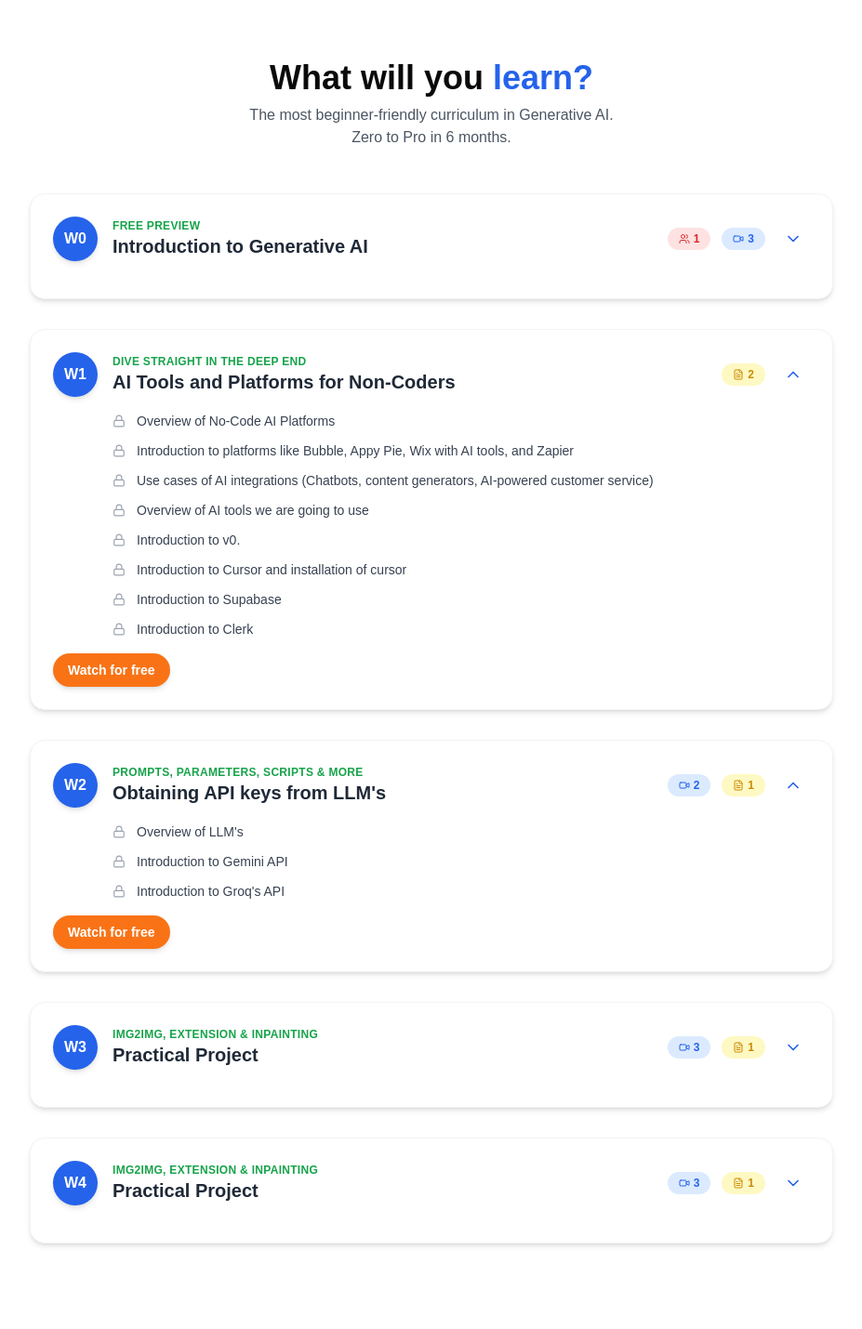
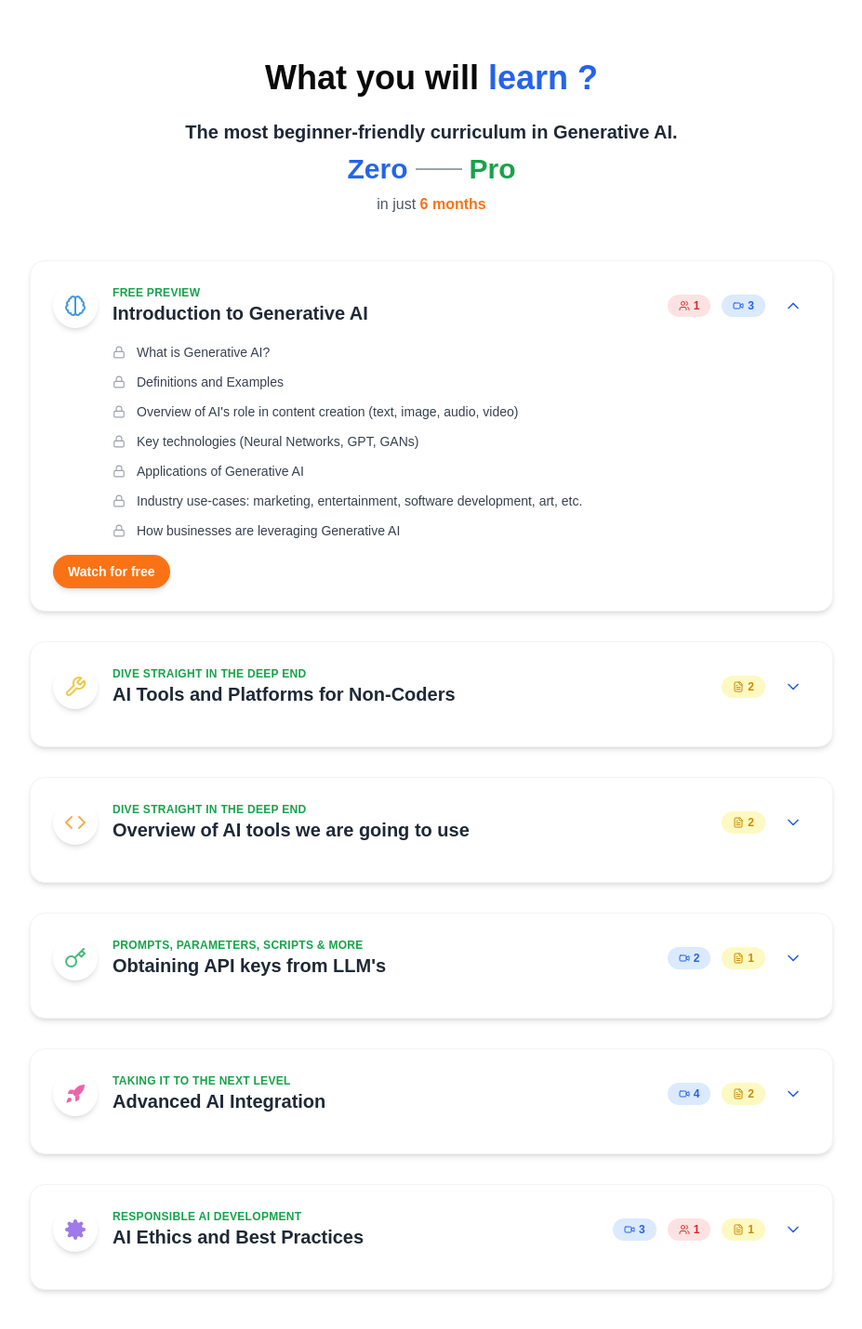
Before and after one commit to vamshichintu002/Course-Landing-Page, a Next.js app: page / in a window 1280 px wide. Shown: the top 1430 px of the page at 93% size, without its empty margins (176-1103 px from the left). Built offline with nearby package versions, Linux system fonts and the light colour scheme.

Commit message:
Added Icons

```diff
--- a/components/curriculum-section.tsx
+++ b/components/curriculum-section.tsx
@@ -3,11 +3,58 @@
 import React, { useState } from 'react'
 import { ChevronDown, Lock, Video, Users, FileText } from 'lucide-react'
 import { motion, AnimatePresence } from 'framer-motion'
+import { TypeAnimation } from 'react-type-animation'
+
+// Updated custom SVG icons for modules 1, 2, and 3
+const BrainIcon = () => (
+  <svg xmlns="http://www.w3.org/2000/svg" width="24" height="24" viewBox="0 0 24 24" fill="none" stroke="#4299e1" strokeWidth="2" strokeLinecap="round" strokeLinejoin="round">
+    <path d="M9.5 2A2.5 2.5 0 0 1 12 4.5v15a2.5 2.5 0 0 1-4.96.44 2.5 2.5 0 0 1-2.96-3.08 3 3 0 0 1-.34-5.58 2.5 2.5 0 0 1 1.32-4.24 2.5 2.5 0 0 1 1.98-3A2.5 2.5 0 0 1 9.5 2Z"/>
+    <path d="M14.5 2A2.5 2.5 0 0 0 12 4.5v15a2.5 2.5 0 0 0 4.96.44 2.5 2.5 0 0 0 2.96-3.08 3 3 0 0 0 .34-5.58 2.5 2.5 0 0 0-1.32-4.24 2.5 2.5 0 0 0-1.98-3A2.5 2.5 0 0 0 14.5 2Z"/>
+  </svg>
+);
+
+const ToolsIcon = () => (
+  <svg xmlns="http://www.w3.org/2000/svg" width="24" height="24" viewBox="0 0 24 24" fill="none" stroke="#ecc94b" strokeWidth="2" strokeLinecap="round" strokeLinejoin="round">
+    <path d="M14.7 6.3a1 1 0 0 0 0 1.4l1.6 1.6a1 1 0 0 0 1.4 0l3.77-3.77a6 6 0 0 1-7.94 7.94l-6.91 6.91a2.12 2.12 0 0 1-3-3l6.91-6.91a6 6 0 0 1 7.94-7.94l-3.76 3.76z"/>
+  </svg>
+);
+
+const KeyIcon = () => (
+  <svg xmlns="http://www.w3.org/2000/svg" width="24" height="24" viewBox="0 0 24 24" fill="none" stroke="#48bb78" strokeWidth="2" strokeLinecap="round" strokeLinejoin="round">
+    <path d="M21 2l-2 2m-7.61 7.61a5.5 5.5 0 1 1-7.778 7.778 5.5 5.5 0 0 1 7.777-7.777zm0 0L15.5 7.5m0 0l3 3L22 7l-3-3m-3.5 3.5L19 4"/>
+  </svg>
+);
+
+// Add two more icon components
+const RocketIcon = () => (
+  <svg xmlns="http://www.w3.org/2000/svg" width="24" height="24" viewBox="0 0 24 24" fill="#ed64a6">
+    <path d="M4.5 16.5c-1.5 1.26-2 5-2 5s3.74-.5 5-2c.71-.84.7-2.13-.09-2.91a2.18 2.18 0 0 0-2.91-.09z"/>
+    <path d="M12 15l-3-3a22 22 0 0 1 2-3.95A12.88 12.88 0 0 1 22 2c0 2.72-.78 7.5-6 11a22.35 22.35 0 0 1-4 2z"/>
+    <path d="M9 12H4s.55-3.03 2-4c1.62-1.08 5 0 5 0"/>
+    <path d="M12 15v5s3.03-.55 4-2c1.08-1.62 0-5 0-5"/>
+  </svg>
+);
+
+const GearIcon = () => (
+  <svg xmlns="http://www.w3.org/2000/svg" width="24" height="24" viewBox="0 0 24 24" fill="#9f7aea">
+    <circle cx="12" cy="12" r="3"/>
+    <path d="M19.4 15a1.65 1.65 0 0 0 .33 1.82l.06.06a2 2 0 0 1 0 2.83 2 2 0 0 1-2.83 0l-.06-.06a1.65 1.65 0 0 0-1.82-.33 1.65 1.65 0 0 0-1 1.51V21a2 2 0 0 1-2 2 2 2 0 0 1-2-2v-.09A1.65 1.65 0 0 0 9 19.4a1.65 1.65 0 0 0-1.82.33l-.06.06a2 2 0 0 1-2.83 0 2 2 0 0 1 0-2.83l.06-.06a1.65 1.65 0 0 0 .33-1.82 1.65 1.65 0 0 0-1.51-1H3a2 2 0 0 1-2-2 2 2 0 0 1 2-2h.09A1.65 1.65 0 0 0 4.6 9a1.65 1.65 0 0 0-.33-1.82l-.06-.06a2 2 0 0 1 0-2.83 2 2 0 0 1 2.83 0l.06.06a1.65 1.65 0 0 0 1.82.33H9a1.65 1.65 0 0 0 1-1.51V3a2 2 0 0 1 2-2 2 2 0 0 1 2 2v.09a1.65 1.65 0 0 0 1 1.51 1.65 1.65 0 0 0 1.82-.33l.06-.06a2 2 0 0 1 2.83 0 2 2 0 0 1 0 2.83l-.06.06a1.65 1.65 0 0 0-.33 1.82V9a1.65 1.65 0 0 0 1.51 1H21a2 2 0 0 1 2 2 2 2 0 0 1-2 2h-.09a1.65 1.65 0 0 0-1.51 1z"/>
+  </svg>
+);
+
+// Add a new icon for week 2
+const CodeIcon = () => (
+  <svg xmlns="http://www.w3.org/2000/svg" width="24" height="24" viewBox="0 0 24 24" fill="none" stroke="#f6ad55" strokeWidth="2" strokeLinecap="round" strokeLinejoin="round">
+    <polyline points="16 18 22 12 16 6"></polyline>
+    <polyline points="8 6 2 12 8 18"></polyline>
+  </svg>
+);
 
 const initialModules = [
   {
     week: 0,
     title: "Introduction to Generative AI",
+    icon: <BrainIcon />,
     type: "FREE PREVIEW",
     lessons: [
       { type: "live", count: 1 },
@@ -15,7 +62,7 @@ const initialModules = [
 
       } // Updated count for new lessons
     ],
-    expanded: false,
+    expanded: true,
     subLessons: [
       { title: "What is Generative AI?" },
       { title: "Definitions and Examples" },
@@ -29,16 +76,29 @@ const initialModules = [
   {
     week: 1,
     title: "AI Tools and Platforms for Non-Coders",
+    icon: <ToolsIcon />,
     type: "DIVE STRAIGHT IN THE DEEP END",
     lessons: [
       { type: "assignment", count: 2 } // Updated count for new lessons
     ],
-    expanded: true,
+    expanded: false,
     subLessons: [
       { title: "Overview of No-Code AI Platforms" },
       { title: "Introduction to platforms like Bubble, Appy Pie, Wix with AI tools, and Zapier" },
       { title: "Use cases of AI integrations (Chatbots, content generators, AI-powered customer service)" },
-      { title: "Overview of AI tools we are going to use" },
+
+    ]
+  },
+  {
+    week: 2,
+    title: "Overview of AI tools we are going to use",
+    icon: <CodeIcon />, // Use the new CodeIcon here
+    type: "DIVE STRAIGHT IN THE DEEP END",
+    lessons: [
+      { type: "assignment", count: 2 }
+    ],
+    expanded: false,
+    subLessons: [
       { title: "Introduction to v0." },
       { title: "Introduction to Cursor and installation of cursor" },
       { title: "Introduction to Supabase" },
@@ -46,14 +106,15 @@ const initialModules = [
     ]
   },
   {
-    week: 2,
+    week: 3,
     title: "Obtaining API keys from LLM's",
+    icon: <KeyIcon />,
     type: "PROMPTS, PARAMETERS, SCRIPTS & MORE",
     lessons: [
       { type: "video", count: 2 }, // Updated count for new lessons
       { type: "assignment", count: 1 }
     ],
-    expanded: true,
+    expanded: false,
     subLessons: [
       { title: "Overview of LLM's" },
       { title: "Introduction to Gemini API" },
@@ -61,33 +122,40 @@ const initialModules = [
     ]
   },
   {
-    week: 3,
-    title: "Practical Project",
-    type: "IMG2IMG, EXTENSION & INPAINTING",
+    week: 4,
+    title: "Advanced AI Integration",
+    icon: <RocketIcon />,
+    type: "TAKING IT TO THE NEXT LEVEL",
     lessons: [
-      { type: "video", count: 3 }, // Updated count for new lessons
+      { type: "video", count: 4 },
+      { type: "assignment", count: 2 }
+    ],
+    expanded: false,
+    subLessons: [
+      { title: "Integrating Multiple AI Services" },
+      { title: "Creating Complex AI Workflows" },
+      { title: "Handling API Responses and Errors" },
+      { title: "Optimizing AI Performance in Web Apps" },
+      { title: "Case Study: Building a Multi-functional AI Assistant" }
+    ]
+  },
+  {
+    week: 5,
+    title: "AI Ethics and Best Practices",
+    icon: <GearIcon />,
+    type: "RESPONSIBLE AI DEVELOPMENT",
+    lessons: [
+      { type: "video", count: 3 },
+      { type: "live", count: 1 },
       { type: "assignment", count: 1 }
     ],
     expanded: false,
     subLessons: [
-      { title: "Build an AI-Powered Web App" },
-      { title: "Step-by-step guide to creating a simple AI-powered web app (e.g., an AI writing assistant, chatbot, or image generator)" },
-      { title: "Focus on using a no-code platform and integrating APIs (e.g., GPT-4) for added functionality" }
-    ]
-  },
-  {
-    week: 4,
-    title: "Practical Project",
-    type: "IMG2IMG, EXTENSION & INPAINTING",
-    lessons: [
-      { type: "video", count: 3 }, // Updated count for new lessons
-      { type: "assignment", count: 1 }
-    ],
-    expanded: false,
-    subLessons: [
-      { title: "Build an AI-Powered Web App" },
-      { title: "Step-by-step guide to creating a simple AI-powered web app (e.g., an AI writing assistant, chatbot, or image generator)" },
-      { title: "Focus on using a no-code platform and integrating APIs (e.g., GPT-4) for added functionality" }
+      { title: "Ethical Considerations in AI Development" },
+      { title: "Bias and Fairness in AI Systems" },
+      { title: "Privacy and Data Protection" },
+      { title: "Transparency and Explainability" },
+      { title: "Best Practices for Responsible AI Implementation" }
     ]
   }
 ]
@@ -106,13 +174,64 @@ export function CurriculumSectionComponent() {
   return (
     <section className="py-8 md:py-16 bg-white">
       <div className="max-w-4xl mx-auto px-4">
-        <h2 className="text-3xl md:text-4xl font-bold mb-2 text-center">
-          What will you <span className="text-blue-600">learn?</span>
+        <h2 className="text-3xl md:text-4xl font-bold mb-6 text-center">
+          What you will {' '}
+          <TypeAnimation
+            sequence={[
+              'learn',
+              1000,
+              'create',
+              1000,
+              'achieve',
+              1000,
+            ]}
+            wrapper="span"
+            speed={50}
+            repeat={Infinity}
+            cursor={true}
+            className="text-blue-600"
+          />
+          <span className="text-blue-600">?</span>
         </h2>
-        <p className="text-center text-gray-600 mb-8 md:mb-12 text-sm md:text-base">
-          The most beginner-friendly curriculum in Generative AI.<br />
-          Zero to Pro in 6 months.
-        </p>
+        <motion.div
+          className="text-center mb-8 md:mb-12"
+          initial={{ opacity: 0, y: 20 }}
+          animate={{ opacity: 1, y: 0 }}
+          transition={{ duration: 0.5, delay: 0.2 }}
+        >
+          <p className="text-lg md:text-xl font-semibold text-gray-800 mb-2">
+            The most beginner-friendly curriculum in Generative AI.
+          </p>
+          <div className="flex items-center justify-center space-x-2">
+            <motion.span
+              className="text-2xl md:text-3xl font-bold text-blue-600"
+              initial={{ scale: 0.5 }}
+              animate={{ scale: 1 }}
+              transition={{ duration: 0.5, delay: 0.5 }}
+            >
+              Zero
+            </motion.span>
+            <motion.span
+              className="text-gray-400"
+              initial={{ width: 0 }}
+              animate={{ width: '50px' }}
+              transition={{ duration: 0.5, delay: 0.7 }}
+            >
+              <div className="h-0.5 bg-gray-400"></div>
+            </motion.span>
+            <motion.span
+              className="text-2xl md:text-3xl font-bold text-green-600"
+              initial={{ scale: 0.5 }}
+              animate={{ scale: 1 }}
+              transition={{ duration: 0.5, delay: 0.9 }}
+            >
+              Pro
+            </motion.span>
+          </div>
+          <p className="text-sm md:text-base text-gray-600 mt-2">
+            in just <span className="font-bold text-orange-500">6 months</span>
+          </p>
+        </motion.div>
         <Timeline modules={modules} toggleModule={toggleModule} />
       </div>
     </section>
@@ -145,8 +264,8 @@ function TimelineItem({ module, toggleModule }: { module: typeof initialModules[
         transition={{ type: "spring", stiffness: 300 }}
       >
         <div className="flex flex-col md:flex-row md:items-center mb-4">
-          <div className="w-10 h-10 md:w-12 md:h-12 bg-blue-600 rounded-full flex items-center justify-center text-white font-bold mr-4 shadow-md mb-2 md:mb-0">
-            {`W${module.week}`}
+          <div className="w-10 h-10 md:w-12 md:h-12 bg-white rounded-full flex items-center justify-center text-white font-bold mr-4 shadow-md mb-2 md:mb-0">
+            {module.icon}
           </div>
           <div className="flex-grow mb-2 md:mb-0">
             <div className="text-xs text-green-600 font-semibold uppercase tracking-wide">{module.type}</div>
--- a/package.json
+++ b/package.json
@@ -17,6 +17,7 @@
     "next": "14.2.13",
     "react": "^18",
     "react-dom": "^18",
+    "react-type-animation": "^3.2.0",
     "tailwind-merge": "^2.5.2",
     "tailwindcss-animate": "^1.0.7"
   },
```
Also changed, not shown: styles/curriculum-section.css (added, +14 -0 lines), note.txt (added), 1 other file (tests, documents, lock files or other folders).
